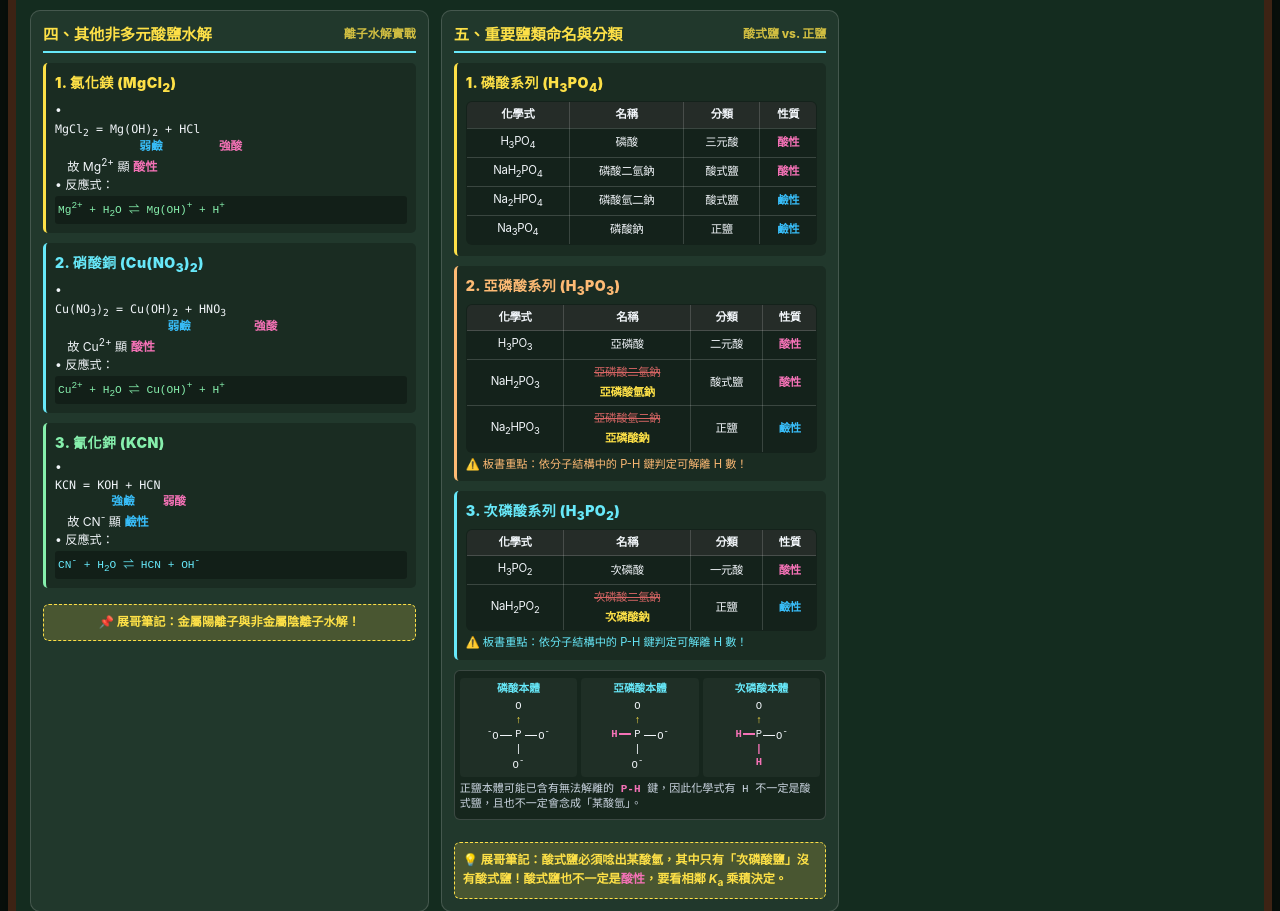
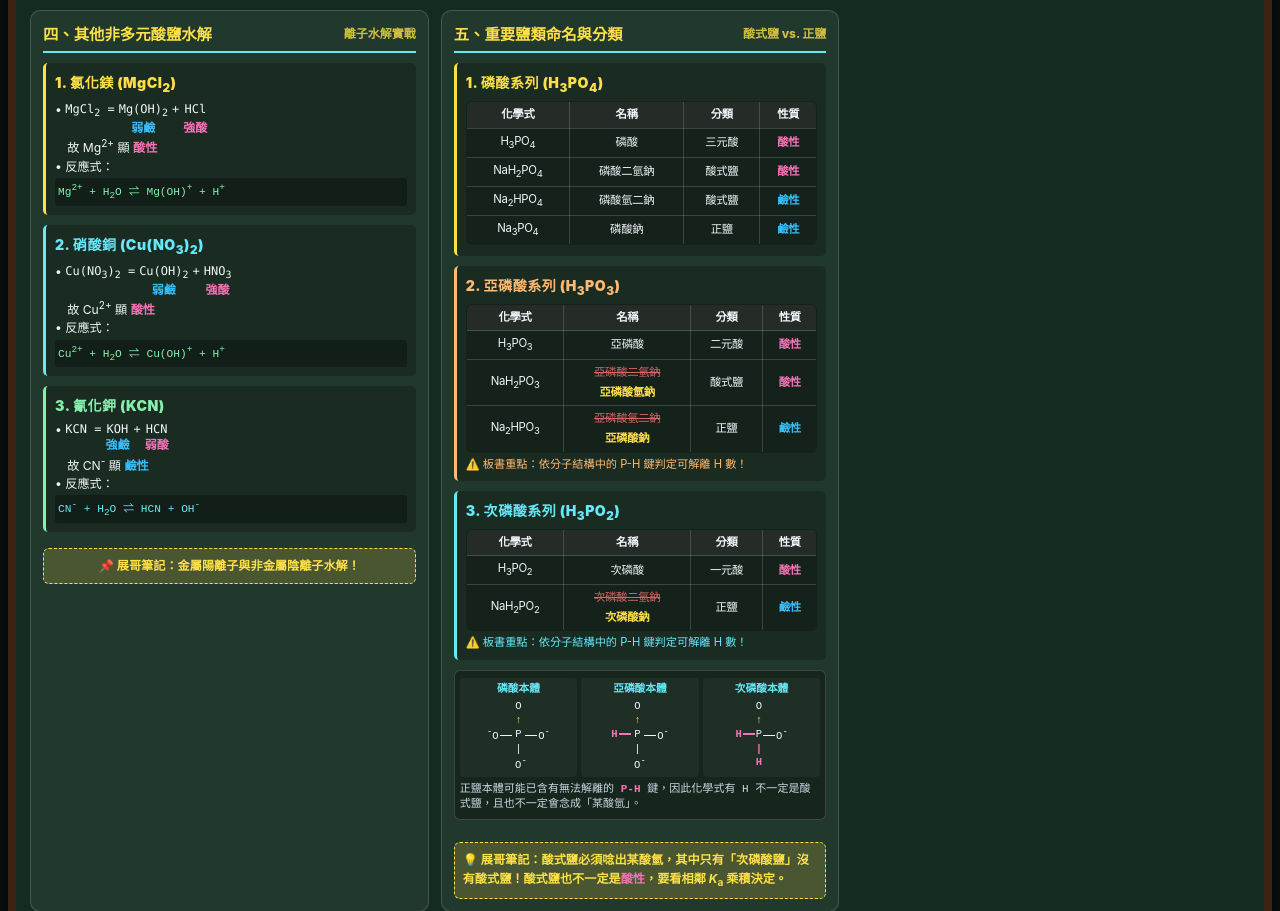
Before and after one commit to Jelly-ChinChan/Acid-base-hand-out9, a plain HTML site: page index.html in a window 1280 px wide. Shown: the part 1679-2590 px from the top of the page. Drawn offline with Linux system fonts and the light colour scheme.

Commit message:
Update index.html

```diff
--- a/index.html
+++ b/index.html
@@ -339,11 +339,22 @@
       border: 1px dashed var(--chalk-yellow);
     }
 
-    .hydro-align-line {
+    .hydro-align-table {
+      display: inline-table;
+      border-collapse: collapse;
+      vertical-align: top;
       font-family: ui-monospace, SFMono-Regular, Menlo, Monaco, Consolas, monospace;
-      font-size: 0.73rem;
+      font-size: 0.75rem;
       line-height: 1.35;
-      margin-top: 2px;
+    }
+    .hydro-align-table td {
+      padding: 0 2px;
+      text-align: center;
+      vertical-align: top;
+    }
+    .hydro-align-table td:first-child {
+      text-align: left;
+      padding-left: 0;
     }
 
     .struct-diagram-box {
@@ -386,6 +397,10 @@
       padding: 0;
       text-align: center;
       vertical-align: middle;
+    }
+    .o-minus-center {
+      display: inline-block;
+      transform: translateX(2.5px);
     }
     .bond-long {
       display: inline-block;
@@ -833,10 +848,20 @@
         <div class="section-box">
           <div class="sub-head" style="color:var(--chalk-yellow);">1. 氯化鎂 (MgCl<sub>2</sub>)</div>
           <div style="font-size:0.76rem; line-height:1.5;">
-            • <div class="hydro-align-line">
-              MgCl<sub>2</sub> = Mg(OH)<sub>2</sub> + HCl<br>
-              &nbsp;&nbsp;&nbsp;&nbsp;&nbsp;&nbsp;&nbsp;&nbsp;&nbsp;&nbsp;&nbsp;&nbsp;<span class="txt-base">弱鹼</span>&nbsp;&nbsp;&nbsp;&nbsp;&nbsp;&nbsp;&nbsp;&nbsp;<span class="txt-acid">強酸</span>
-            </div>
+            • <table class="hydro-align-table">
+              <tr>
+                <td>MgCl<sub>2</sub> =</td>
+                <td>Mg(OH)<sub>2</sub></td>
+                <td>+</td>
+                <td>HCl</td>
+              </tr>
+              <tr>
+                <td></td>
+                <td><span class="txt-base">弱鹼</span></td>
+                <td></td>
+                <td><span class="txt-acid">強酸</span></td>
+              </tr>
+            </table><br>
             　故 Mg<sup>2+</sup> 顯 <span class="txt-acid">酸性</span><br>
             • 反應式：<br>
             <div style="background:rgba(0,0,0,0.3); padding:3px; border-radius:3px; font-family:monospace; margin-top:2px; color:var(--chalk-green); font-size:0.7rem;">
@@ -848,10 +873,20 @@
         <div class="section-box" style="border-left-color: var(--chalk-cyan);">
           <div class="sub-head" style="color:var(--chalk-cyan);">2. 硝酸銅 (Cu(NO<sub>3</sub>)<sub>2</sub>)</div>
           <div style="font-size:0.76rem; line-height:1.5;">
-            • <div class="hydro-align-line">
-              Cu(NO<sub>3</sub>)<sub>2</sub> = Cu(OH)<sub>2</sub> + HNO<sub>3</sub><br>
-              &nbsp;&nbsp;&nbsp;&nbsp;&nbsp;&nbsp;&nbsp;&nbsp;&nbsp;&nbsp;&nbsp;&nbsp;&nbsp;&nbsp;&nbsp;&nbsp;<span class="txt-base">弱鹼</span>&nbsp;&nbsp;&nbsp;&nbsp;&nbsp;&nbsp;&nbsp;&nbsp;&nbsp;<span class="txt-acid">強酸</span>
-            </div>
+            • <table class="hydro-align-table">
+              <tr>
+                <td>Cu(NO<sub>3</sub>)<sub>2</sub> =</td>
+                <td>Cu(OH)<sub>2</sub></td>
+                <td>+</td>
+                <td>HNO<sub>3</sub></td>
+              </tr>
+              <tr>
+                <td></td>
+                <td><span class="txt-base">弱鹼</span></td>
+                <td></td>
+                <td><span class="txt-acid">強酸</span></td>
+              </tr>
+            </table><br>
             　故 Cu<sup>2+</sup> 顯 <span class="txt-acid">酸性</span><br>
             • 反應式：<br>
             <div style="background:rgba(0,0,0,0.3); padding:3px; border-radius:3px; font-family:monospace; margin-top:2px; color:var(--chalk-green); font-size:0.7rem;">
@@ -863,10 +898,20 @@
         <div class="section-box" style="border-left-color: var(--chalk-green);">
           <div class="sub-head" style="color:var(--chalk-green);">3. 氰化鉀 (KCN)</div>
           <div style="font-size:0.76rem; line-height:1.5;">
-            • <div class="hydro-align-line">
-              KCN = KOH + HCN<br>
-              &nbsp;&nbsp;&nbsp;&nbsp;&nbsp;&nbsp;&nbsp;&nbsp;<span class="txt-base">強鹼</span>&nbsp;&nbsp;&nbsp;&nbsp;<span class="txt-acid">弱酸</span>
-            </div>
+            • <table class="hydro-align-table">
+              <tr>
+                <td>KCN =</td>
+                <td>KOH</td>
+                <td>+</td>
+                <td>HCN</td>
+              </tr>
+              <tr>
+                <td></td>
+                <td><span class="txt-base">強鹼</span></td>
+                <td></td>
+                <td><span class="txt-acid">弱酸</span></td>
+              </tr>
+            </table><br>
             　故 CN<sup>-</sup> 顯 <span class="txt-base">鹼性</span><br>
             • 反應式：<br>
             <div style="background:rgba(0,0,0,0.3); padding:3px; border-radius:3px; font-family:monospace; margin-top:2px; color:var(--chalk-cyan); font-size:0.7rem;">
@@ -961,7 +1006,7 @@
                   <td style="text-align:left;"><span class="bond-long"></span>O<sup>-</sup></td>
                 </tr>
                 <tr><td></td><td>|</td><td></td></tr>
-                <tr><td></td><td>O<sup>-</sup></td><td></td></tr>
+                <tr><td></td><td><span class="o-minus-center">O<sup>-</sup></span></td><td></td></tr>
               </table>
             </div>
 
@@ -976,7 +1021,7 @@
                   <td style="text-align:left;"><span class="bond-long"></span>O<sup>-</sup></td>
                 </tr>
                 <tr><td></td><td>|</td><td></td></tr>
-                <tr><td></td><td>O<sup>-</sup></td><td></td></tr>
+                <tr><td></td><td><span class="o-minus-center">O<sup>-</sup></span></td><td></td></tr>
               </table>
             </div>
 
@@ -1041,7 +1086,7 @@
       <div>展氏新解 · 多元酸鹽的酸鹼性</div>
       <div class="footer-copyright">© 展氏新解 版權所有</div>
       <div style="font-size:0.78rem; opacity:0.85; margin-top:4px;">
-        👀 累計點閱：<span id="pageViews" style="color:var(--chalk-yellow); font-weight:bold;">646</span> 次
+        👀 累計點閱：<span id="pageViews" style="color:var(--chalk-yellow); font-weight:bold;">648</span> 次
       </div>
     </div>
 
```
